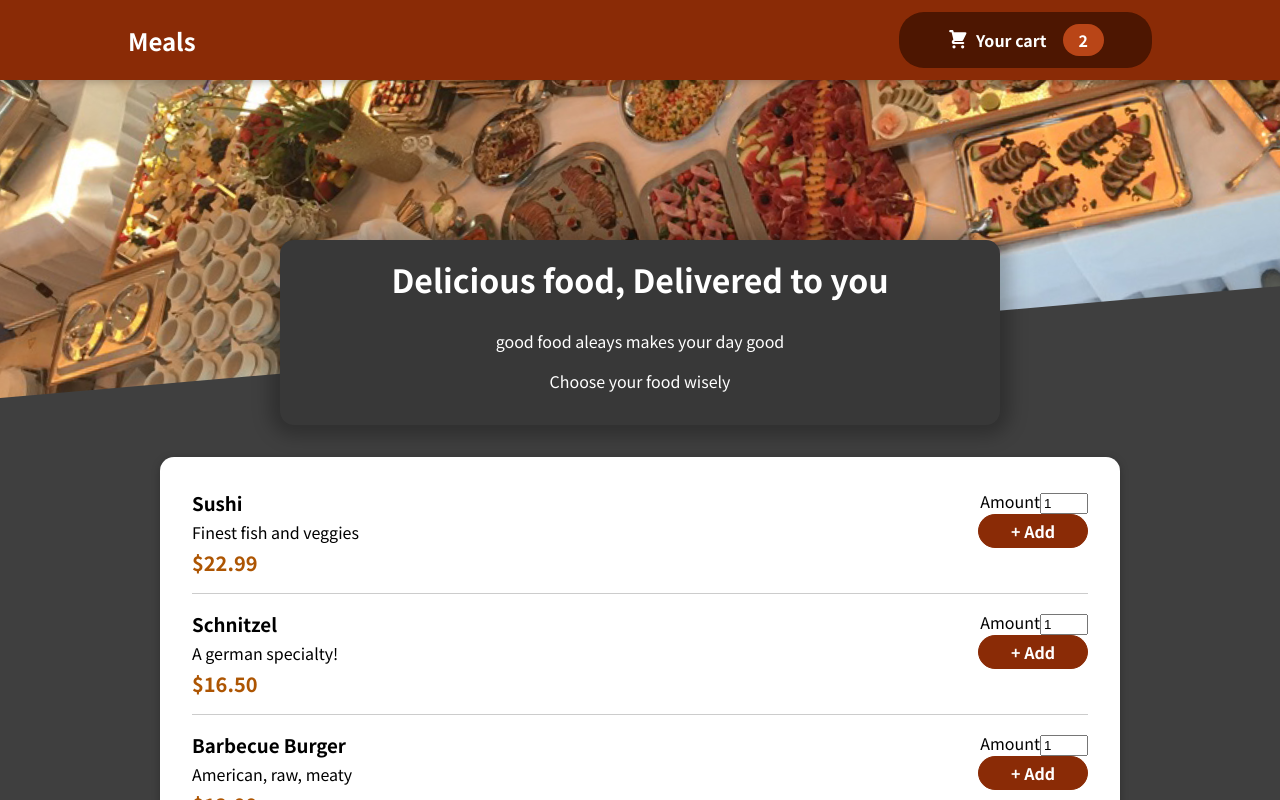
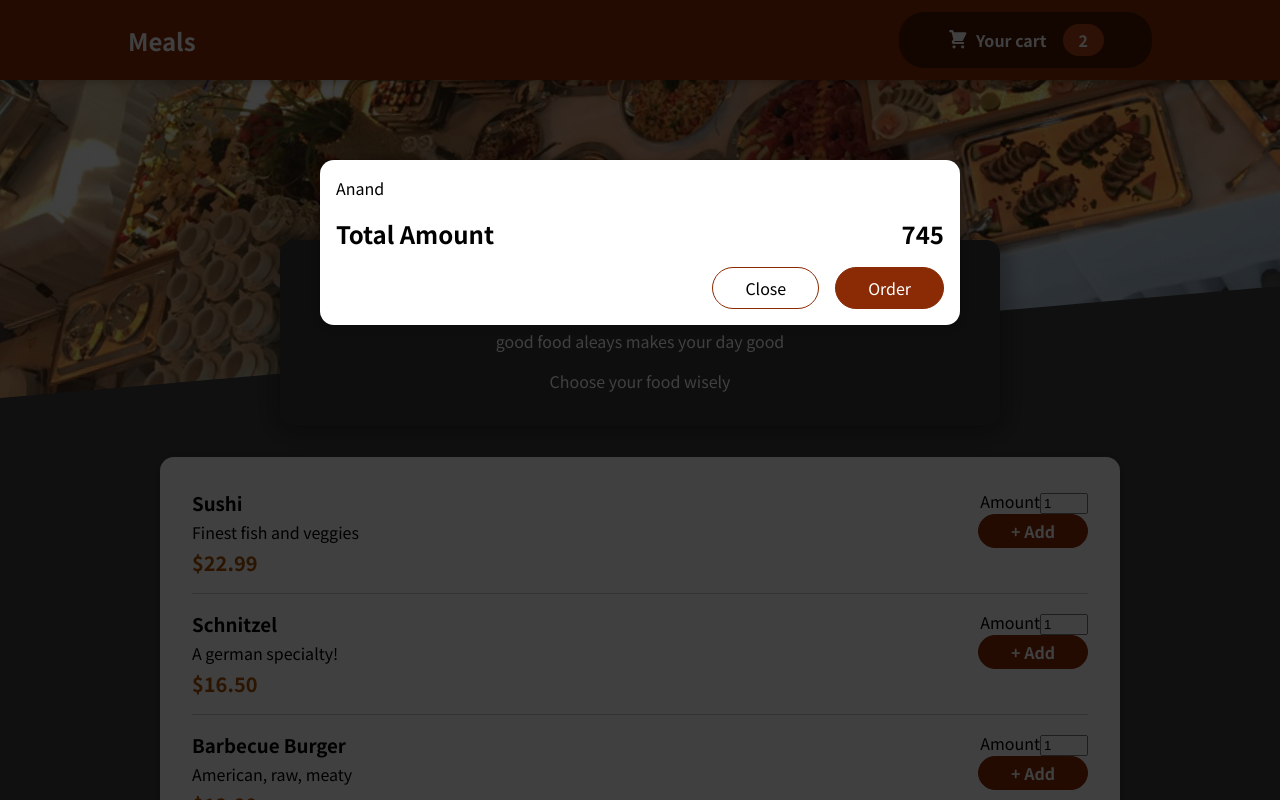
Before and after one commit to Anandsg/Tasty-Bites, a React (Create React App) app: page / in a window 1280 px wide. Shown: the top 800 px of the page. Built offline with nearby package versions, Linux system fonts and the light colour scheme.

Commit message:
Making a hard Coded Cart without any Functionality

```diff
--- a/public/index.html
+++ b/public/index.html
@@ -28,6 +28,7 @@
   </head>
   <body>
     <noscript>You need to enable JavaScript to run this app.</noscript>
+    <div id="overlays"></div>
     <div id="root"></div>
     <!--
       This HTML file is a template.
--- a/src/App.js
+++ b/src/App.js
@@ -2,10 +2,12 @@
 import React, { Fragment } from "react";
 import Header from "./components/Layout/Header";
 import Meals from "./components/Meals/Meals";
+import Cart from "./components/Cart/Cart";
 
 function App() {
   return (
     <Fragment>
+      <Cart />
       <Header />
       <main>
         <Meals />
--- /dev/null
+++ b/src/components/Cart/Cart.js
@@ -0,0 +1,28 @@
+import React from "react";
+import classes from './Cart.module.css'
+import Modal from "../UI/Modal";
+
+const Cart = (props) => {
+
+    const cartItems = <ul className={classes['cart-items']}>{[{
+        id: 'c1',
+        name: 'Anand',
+        amount: '2',
+        price: '132.23',
+    }].map((item) => <li key={item.id}>{item.name}</li>)}</ul>;
+    return (
+        <Modal>
+            {cartItems}
+            <div className={classes.total}>
+                <span>Total Amount</span>
+                <span>745</span>
+            </div>
+            <div className={classes.actions}>
+                <button className={classes['button-alt']}>Close</button>
+                <button className={classes.button}>Order</button>
+            </div>
+        </Modal>
+    )
+}
+
+export default Cart;
--- /dev/null
+++ b/src/components/Cart/Cart.module.css
@@ -0,0 +1,46 @@
+.cart-items {
+    list-style: none;
+    margin: 0;
+    padding: 0;
+    max-height: 20rem;
+    overflow: auto;
+  }
+
+  .total {
+    display: flex;
+    justify-content: space-between;
+    align-items: center;
+    font-weight: bold;
+    font-size: 1.5rem;
+    margin: 1rem 0;
+  }
+
+  .actions {
+    text-align: right;
+  }
+
+  .actions button {
+    font: inherit;
+    cursor: pointer;
+    background-color: transparent;
+    border: 1px solid #8a2b06;
+    padding: 0.5rem 2rem;
+    border-radius: 25px;
+    margin-left: 1rem;
+  }
+
+  .actions button:hover,
+  .actions button:active {
+    background-color: #5a1a01;
+    border-color: #5a1a01;
+    color: white;
+  }
+
+  .actions .button--alt {
+    color: #8a2b06;
+  }
+
+  .actions .button {
+    background-color: #8a2b06;
+    color: white;
+  }
--- /dev/null
+++ b/src/components/UI/Modal.js
@@ -0,0 +1,29 @@
+import React, { Fragment } from "react";
+import classes from './Modal.module.css'
+import  ReactDOM  from "react-dom"
+
+const Backdrop = (props) => {
+   return  <div className={classes.backdrop}></div>;
+}
+
+const ModalOverlay = (props) => {
+   return <div className={classes.modal}>
+        <div className={classes.content}>{props.children}</div>
+
+    </div>
+}
+
+const portalElement = document.getElementById('overlays')
+const Modal = (props) => {
+
+    return (
+        <Fragment>
+            {ReactDOM.createPortal(<Backdrop />, portalElement)}
+            {ReactDOM.createPortal(
+                <ModalOverlay>{props.children}</ModalOverlay>,
+                portalElement)}
+        </Fragment>
+    )
+}
+
+export default Modal;
--- /dev/null
+++ b/src/components/UI/Modal.module.css
@@ -0,0 +1,40 @@
+.backdrop {
+    position: fixed;
+    top: 0;
+    left: 0;
+    width: 100%;
+    height: 100vh;
+    z-index: 20;
+    background-color: rgba(0, 0, 0, 0.75);
+  }
+
+  .modal {
+    position: fixed;
+    top: 20vh;
+    left: 5%;
+    width: 90%;
+    background-color: white;
+    padding: 1rem;
+    border-radius: 14px;
+    box-shadow: 0 2px 8px rgba(0, 0, 0, 0.25);
+    z-index: 30;
+    animation: slide-down 300ms ease-out forwards;
+  }
+
+  @media (min-width: 768px) {
+    .modal {
+      width: 40rem;
+      left: calc(50% - 20rem);
+    }
+  }
+
+  @keyframes slide-down {
+    from {
+      opacity: 0;
+      transform: translateY(-3rem);
+    }
+    to {
+      opacity: 1;
+      transform: translateY(0);
+    }
+  }
```
